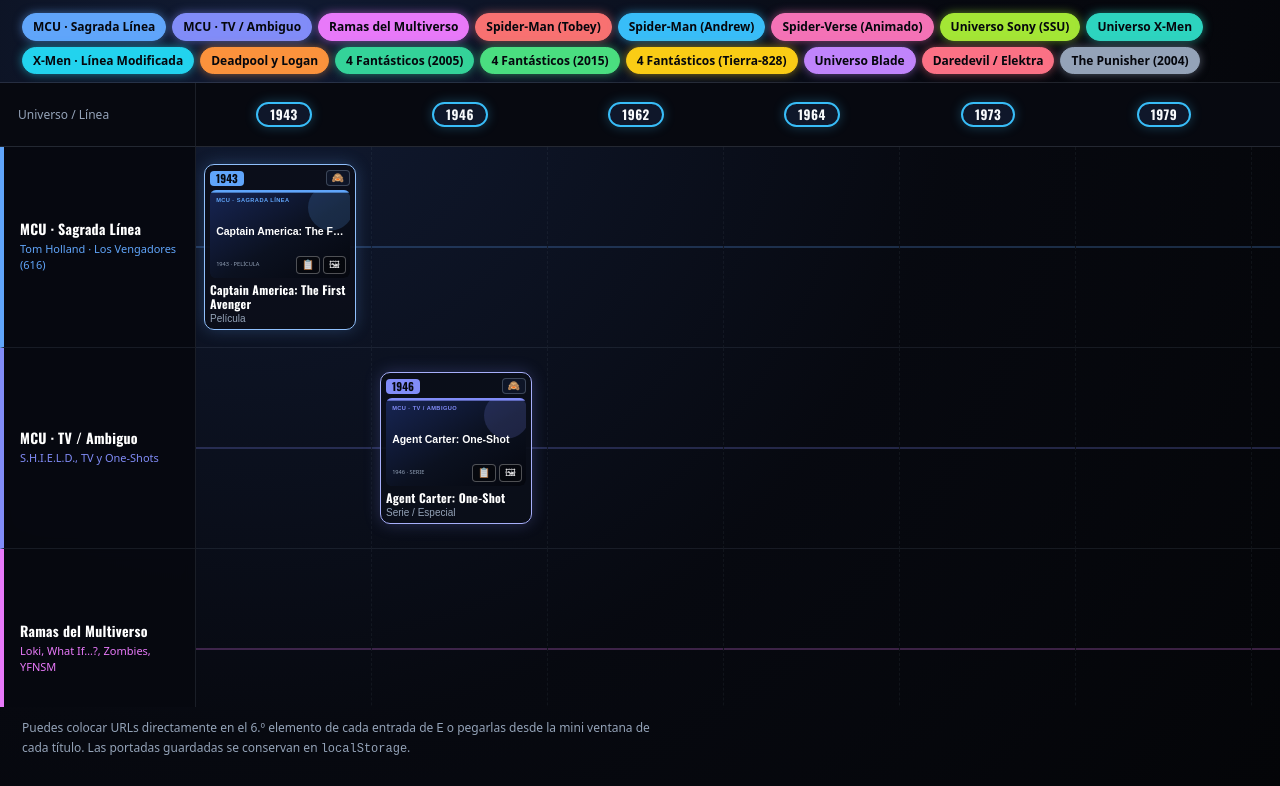
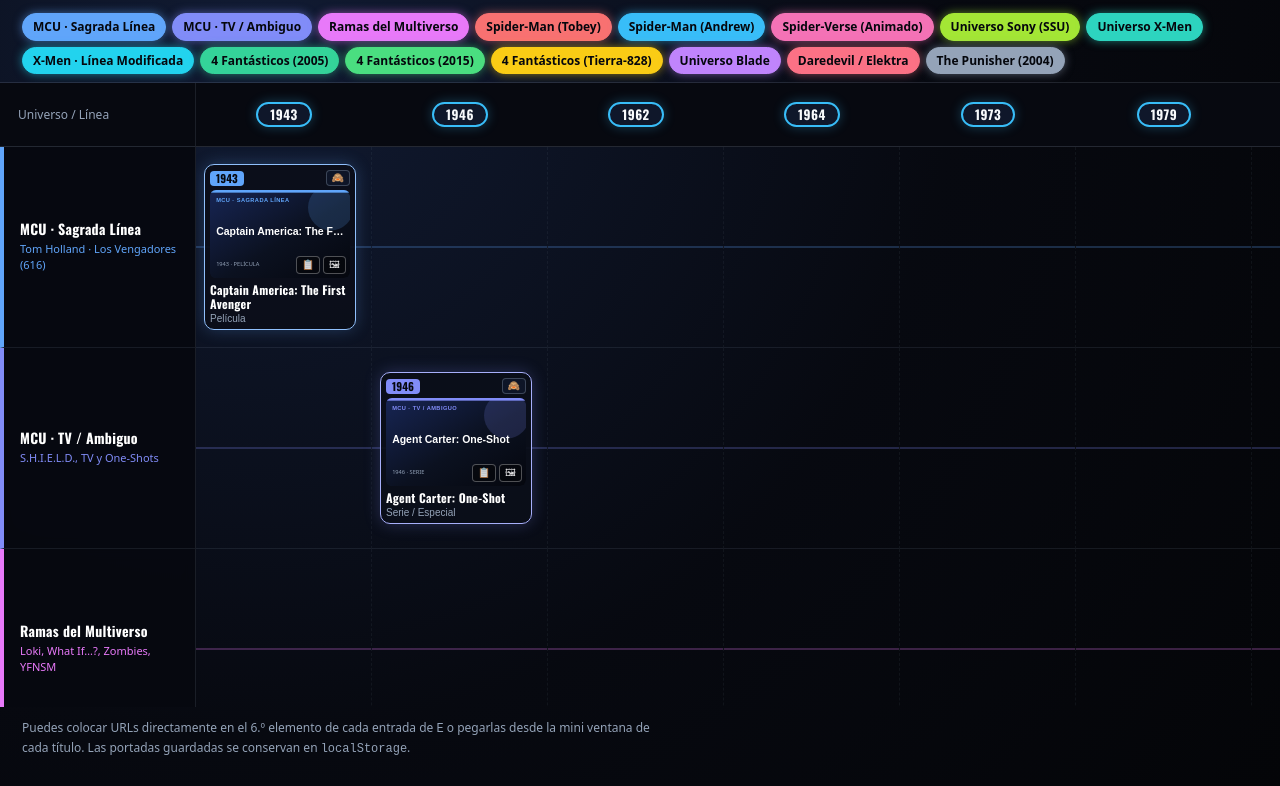
Before and after one commit to JSantos0308/UCM, a plain HTML site: page index.html in a window 1280 px wide. Shown: the part 99-885 px from the top of the page. Drawn offline with nearby package versions, Linux system fonts and the light colour scheme.

Commit message:
Update index.html

```diff
--- a/index.html
+++ b/index.html
@@ -484,8 +484,7 @@ const L = [
   ["verse",    "Spider-Verse (Animado)",   "Miles Morales · Tierra-1610",        "#f472b6"],
   ["ssu",      "Universo Sony (SSU)",      "Venom, Morbius, Kraven, Noir",      "#a3e635"],
   ["xorig",    "Universo X-Men",           "Tronco común hasta cambiar el pasado en 1973", "#2dd4bf"],
-  ["xmod",     "X-Men · Línea Modificada", "Tierra-10005 revisada tras 1973", "#22d3ee"],
-  ["xdp",      "Deadpool y Logan",         "Deadpool en línea revisada · Logan alterno", "#fb923c"],
+  ["xmod",     "X-Men · Línea Modificada", "Línea modificada, Deadpool y Logan", "#22d3ee"],
   ["ff2005",   "4 Fantásticos (2005)",     "Línea 1 · 2005 y 2007 (Sin cruce)",  "#34d399"],
   ["ff2015",   "4 Fantásticos (2015)",     "Línea 2 · Reboot (Sin cruce)",       "#4ade80"],
   ["ff828",    "4 Fantásticos (Tierra-828)","Línea 3 · First Steps (Sin cruce)", "#facc15"],
@@ -500,9 +499,8 @@ const FORKS = [
   { fromLane:"mcu",   fromTitle:"Spider-Man: No Way Home",    toLane:"raimi", toTitle:"Cruce en No Way Home" },
   { fromLane:"mcu",   fromTitle:"Spider-Man: No Way Home",    toLane:"webb",  toTitle:"Cruce en No Way Home" },
   { fromLane:"xorig", fromTitle:"X-Men: Days of Future Past", toLane:"xmod",  toTitle:"X-Men: Apocalypse" },
-  { fromLane:"xmod",  fromTitle:"X-Men: Dark Phoenix",        toLane:"xdp",   toTitle:"Deadpool" },
-  { fromLane:"mcu",   fromTitle:"Deadpool & Wolverine",       toLane:"blade", toTitle:"Blade en El Vacío" },
-  { fromLane:"mcu",   fromTitle:"Deadpool & Wolverine",       toLane:"dd03",  toTitle:"Elektra en El Vacío" }
+  { fromLane:"xmod",  fromTitle:"Deadpool & Wolverine",       toLane:"blade", toTitle:"Blade en El Vacío" },
+  { fromLane:"xmod",  fromTitle:"Deadpool & Wolverine",       toLane:"dd03",  toTitle:"Elektra en El Vacío" }
 ];
 
 // Formato: [lane, year, title, kind, review, imgUrl]
@@ -640,7 +638,7 @@ const E = [
 
   // --- UNIVERSO X-MEN (TRONCO COMÚN HASTA 1973) ---
   ["xorig",1962,"X-Men: First Class","F","Reseña: En 1962, durante la Guerra Fría, Charles Xavier y Erik Lehnsherr unen fuerzas para reclutar jóvenes mutantes y detener a Sebastian Shaw."],
-  ["xorig",1973,"X-Men: Days of Future Past","FB","Reseña: En 1973 la conciencia de Logan viaja al pasado: aquí se bifurca la línea temporal y nace la línea revisada."],
+  ["xorig",1973,"X-Men: Days of Future Past","FB","Reseña: En 1973 la conciencia de Logan viaja al pasado: aquí se bifurca la línea temporal y nace la línea modificada."],
   ["xorig",1979,"X-Men Origins: Wolverine","F","Reseña: Explora el pasado de Logan y Victor Creed, su paso por el programa Equipo X y el experimento del adamantium."],
   ["xorig",2000,"X-Men","F","Reseña: Estrenada en 2000, Charles Xavier y sus X-Men defienden a Rogue mientras Magneto planea transformar a los líderes mundiales."],
   ["xorig",2003,"X2: X-Men United","F","Reseña: En 2003, tras un ataque a la Casa Blanca, William Stryker lanza una ofensiva contra la mansión de Xavier."],
@@ -648,16 +646,14 @@ const E = [
   ["xorig",2013,"The Wolverine","F","Reseña: En 2013, Logan viaja a Japón y se ve envuelto en intrigas familiares y corporativas."],
   ["xorig",2023,"DOFP: Futuro Apocalíptico","FB","Reseña: En el futuro de 2023 dominado por los Centinelas, esta rama corre hacia su extinción hasta que la conciencia de Logan es enviada a 1973."],
 
-  // --- X-MEN: LÍNEA MODIFICADA (TRAS EL VIAJE DE LOGAN EN 1973) ---
-  ["xmod",1983,"X-Men: Apocalypse","F","Reseña: En 1983, en la línea temporal revisada tras 1973, despierta Apocalipsis y se consolida el nuevo elenco joven de los X-Men."],
-  ["xmod",1992,"X-Men: Dark Phoenix","FB","Reseña: En 1992, Jean Grey absorbe una fuerza cósmica que desata su lado más oscuro dentro de la línea revisada, conectando con la rama de Deadpool."],
+  // --- X-MEN · LÍNEA MODIFICADA (INCLUYE DEADPOOL Y LOGAN) ---
+  ["xmod",1983,"X-Men: Apocalypse","F","Reseña: En 1983, en la línea modificada tras 1973, despierta Apocalipsis y se consolida el nuevo elenco joven de los X-Men."],
+  ["xmod",1992,"X-Men: Dark Phoenix","F","Reseña: En 1992, Jean Grey absorbe una fuerza cósmica que desata su lado más oscuro dentro de la línea modificada."],
+  ["xmod",2016,"Deadpool","F","Reseña: En 2016, dentro de la línea modificada, Wade Wilson obtiene factor curativo y se convierte en Deadpool."],
+  ["xmod",2018,"Deadpool 2","FB","Reseña: En 2018, en la misma línea modificada, Wade visita la Mansión X y cruza caminos con los jóvenes X-Men, además de involucrarse con el futuro de Cable."],
   ["xmod",2020,"The New Mutants","F","Reseña: Cinco jóvenes mutantes permanecen encerrados en una instalación aislada dentro de esta rama."],
-
-  // --- DEADPOOL (LÍNEA REVISADA) Y LOGAN (FUTURO ALTERNO) ---
-  ["xdp",2016,"Deadpool","F","Reseña: En 2016, dentro de la línea temporal revisada tras Dark Phoenix y 1973, Wade Wilson obtiene factor curativo y se convierte en Deadpool."],
-  ["xdp",2018,"Deadpool 2","FB","Reseña: En 2018, en la misma línea temporal revisada, Wade visita la Mansión X y cruza caminos con los jóvenes X-Men de Apocalipsis y Dark Phoenix, además de involucrarse con el futuro de Cable."],
-  ["xdp",2024,"Deadpool & Wolverine","FB","Reseña: En 2024, Wade Wilson es reclutado por la TVA y se une a una variante de Wolverine en el Vacío."],
-  ["xdp",2029,"Logan","FB","Reseña: En 2029, un Logan envejecido protege a la joven mutante Laura en una realidad/futuro alterno catalogado aparte de la línea principal revisada."],
+  ["xmod",2024,"Deadpool & Wolverine","FB","Reseña: En 2024, Wade Wilson es reclutado por la TVA y se une a una variante de Wolverine en el Vacío."],
+  ["xmod",2029,"Logan","FB","Reseña: En 2029, un Logan envejecido protege a la joven mutante Laura en el cierre de esta etapa."],
 
   // --- 4 FANTÁSTICOS: 3 LÍNEAS SEPARADAS ---
   ["ff2005",2005,"Fantastic Four (2005)","F","Reseña: En 2005, Reed Richards, Sue Storm, Johnny Storm y Ben Grimm obtienen superpoderes tras una tormenta cósmica y enfrentan a Víctor von Doom. (Línea 1 independiente)."],
```
